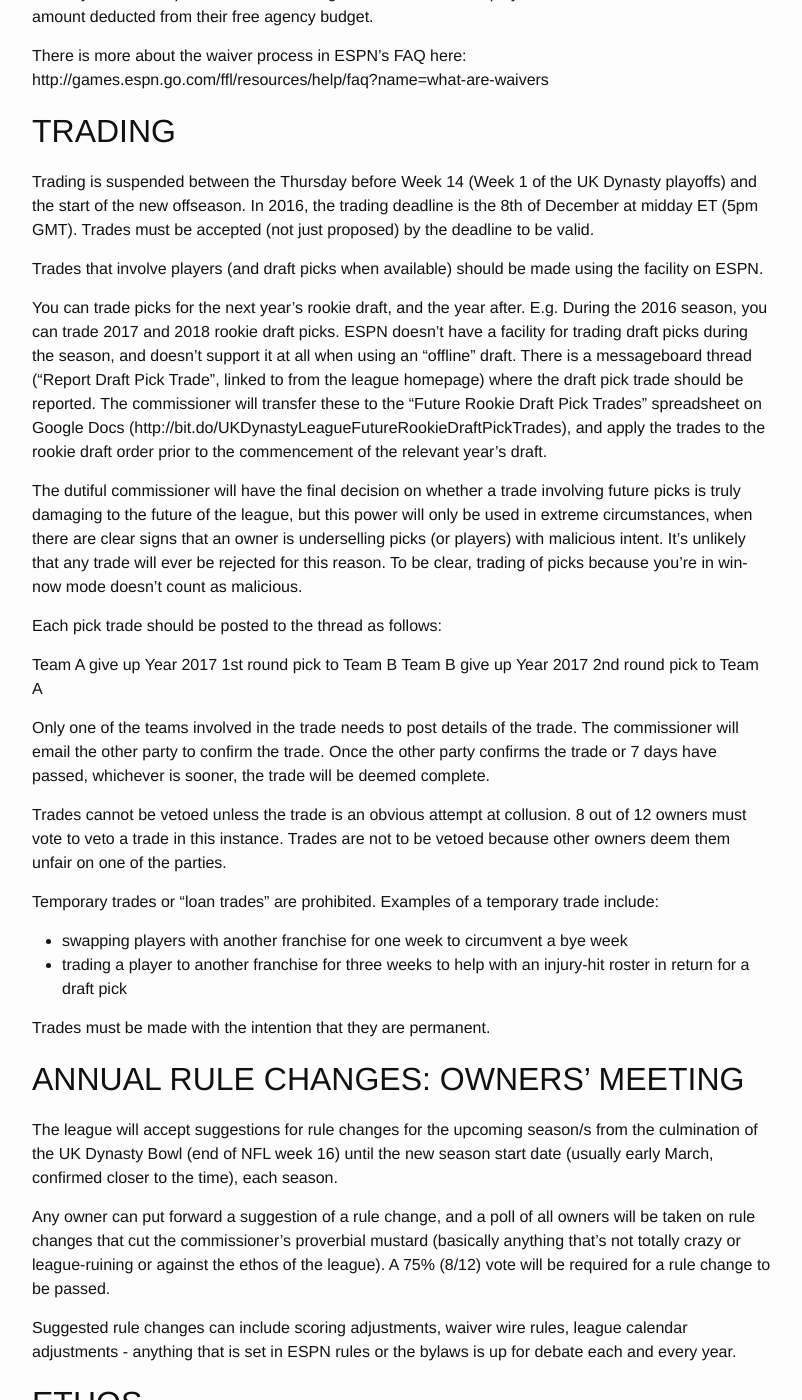
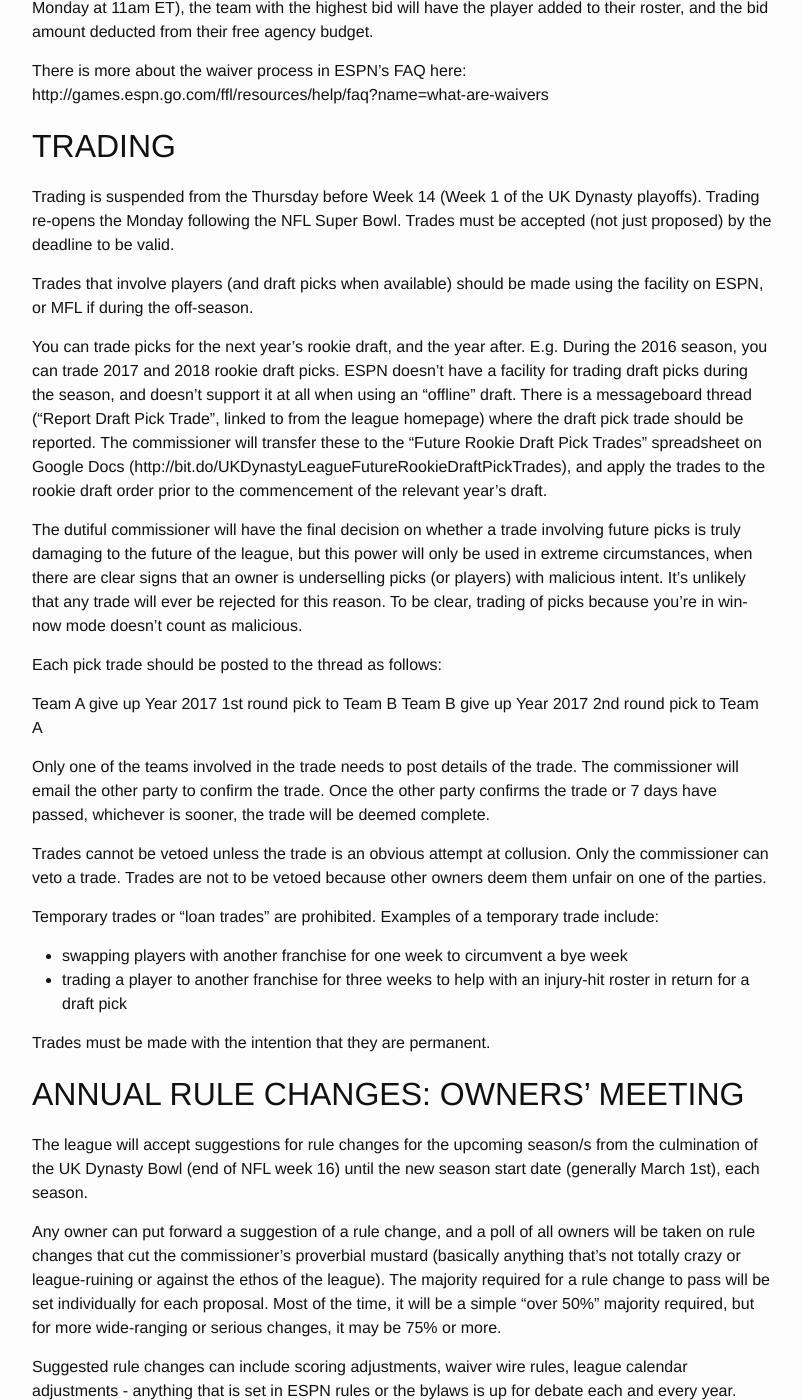
Before and after one commit to UKDynasty/ukdynasty.github.io, a Jekyll site: the page built from bylaws/index.md, in a window 1280 px wide and 1400 px high, scrolled down 2709 px. Shown: the whole window, without its empty margins (238-1040 px from the left). Built offline with Jekyll 4.4.1, drawn with Linux system fonts in a browser that asks for light colours; some of the changed text lies outside the part shown.

Commit message:
Update bylaws with rule changes from 2017 Owners' Meeting

```diff
--- a/bylaws/index.md
+++ b/bylaws/index.md
@@ -41,13 +41,15 @@
 
 The winners of each division will receive a bye to the Regional Final. 2nd and 3rd spots will play off in the Regional Semi-Finals for the right to play in the Regional Final. The winners of each of the Regional Finals will face each other in the UK Dynasty Final.
 
-## ROOKIE DRAFT
+## ROOKIE
 
 There will be no separate rookie draft for the inaugural 2016 season. Rookies will be included in the initial startup draft.
 
-From the second season and beyond, a 5-round rookie draft (slow email style) will be held starting approximately two weeks after the NFL draft, using the draft facility on MyFantasyLeague.com. Each team will have 1 draft pick for each round. These picks are tradeable during the season prior to that season’s draft (see TRADING, below). An 8 hour pick clock will be in use, with the clock paused between the hours of midnight and 5am.
+The 2017 rookie draft will be a 5-round rookie draft (slow email style), held sometime in May (date TBC), using the draft facility on MyFantasyLeague.com. Each team will have 1 draft pick for each round. Picks are tradeable, and immediately processed with commissioner approval during the draft. A 10 hour pick clock will be in use, with the clock paused between the hours of 10pm and 6am.
 
-At the end of the first rookie draft (start of the 2017 season), the roster size will be expanded to 25, to account for the first influx of rookies.
+At the start of the 2017 rookie draft, the roster size will be expanded to 25.
+
+From 2018 onwards, the rookie draft will be 4 rounds.
 
 From the off-season before season 3 (start of the 2018 season) and beyond, an off-season roster size of 30 will apply from the close of the rookie draft until 2 weeks before the start of the NFL season, to allow owners to evaluate their players before bringing the roster within the 25-man limit.
 
@@ -80,7 +82,7 @@
 
 ## WAIVERS/FREE AGENTS
 
-The league uses the "Free Agent Auction (Continuous)" system of managing free agents during the season. Each team has a budget of $100 which can be used to bid on free agents throughout the season. The $100 will be assigned to each team on league opening each season (around March). Free agents (all non-drafted players and anybody dropped from rosters) are available to bid on at all times.
+The league uses the "Free Agent Auction (Continuous)" system of managing free agents during the season. Each team has a budget of $200 which can be used to bid on free agents throughout the season. The $200 will be assigned to each team on league opening each season (around March 1st). Free agents (all non-drafted players and anybody dropped from rosters) are available to bid on at all times.
 
 During the season (start of week 1 onwards), bids will be processed at 11am ET (4pm UK most of the year-round) on every day of the week except Tuesday.
 
@@ -92,9 +94,9 @@
 
 ## TRADING
 
-Trading is suspended between the Thursday before Week 14 (Week 1 of the UK Dynasty playoffs) and the start of the new offseason. In 2016, the trading deadline is the 8th of December at midday ET (5pm GMT). Trades must be accepted (not just proposed) by the deadline to be valid.
+Trading is suspended from the Thursday before Week 14 (Week 1 of the UK Dynasty playoffs). Trading re-opens the Monday following the NFL Super Bowl. Trades must be accepted (not just proposed) by the deadline to be valid.
 
-Trades that involve players (and draft picks when available) should be made using the facility on ESPN.
+Trades that involve players (and draft picks when available) should be made using the facility on ESPN, or MFL if during the off-season.
 
 You can trade picks for the next year’s rookie draft, and the year after. E.g. During the 2016 season, you can trade 2017 and 2018 rookie draft picks. ESPN doesn't have a facility for trading draft picks during the season, and doesn’t support it at all when using an “offline” draft. There is a messageboard thread (“Report Draft Pick Trade”, linked to from the league homepage) where the draft pick trade should be reported. The commissioner will transfer these to the “Future Rookie Draft Pick Trades” spreadsheet on Google Docs (http://bit.do/UKDynastyLeagueFutureRookieDraftPickTrades), and apply the trades to the rookie draft order prior to the commencement of the relevant year’s draft.
 
@@ -107,7 +109,7 @@
 
 Only one of the teams involved in the trade needs to post details of the trade. The commissioner will email the other party to confirm the trade. Once the other party confirms the trade or 7 days have passed, whichever is sooner, the trade will be deemed complete.
 
-Trades cannot be vetoed unless the trade is an obvious attempt at collusion. 8 out of 12 owners must vote to veto a trade in this instance. Trades are not to be vetoed because other owners deem them unfair on one of the parties.
+Trades cannot be vetoed unless the trade is an obvious attempt at collusion. Only the commissioner can veto a trade. Trades are not to be vetoed because other owners deem them unfair on one of the parties.
 
 Temporary trades or “loan trades” are prohibited. Examples of a temporary trade include:
 
@@ -118,9 +120,9 @@
 
 ## ANNUAL RULE CHANGES: OWNERS’ MEETING
 
-The league will accept suggestions for rule changes for the upcoming season/s from the culmination of the UK Dynasty Bowl (end of NFL week 16) until the new season start date (usually early March, confirmed closer to the time), each season.
+The league will accept suggestions for rule changes for the upcoming season/s from the culmination of the UK Dynasty Bowl (end of NFL week 16) until the new season start date (generally March 1st), each season.
 
-Any owner can put forward a suggestion of a rule change, and a poll of all owners will be taken on rule changes that cut the commissioner's proverbial mustard (basically anything that's not totally crazy or league-ruining or against the ethos of the league). A 75% (8/12) vote will be required for a rule change to be passed.
+Any owner can put forward a suggestion of a rule change, and a poll of all owners will be taken on rule changes that cut the commissioner's proverbial mustard (basically anything that's not totally crazy or league-ruining or against the ethos of the league). The majority required for a rule change to pass will be set individually for each proposal. Most of the time, it will be a simple "over 50%" majority required, but for more wide-ranging or serious changes, it may be 75% or more.
 
 Suggested rule changes can include scoring adjustments, waiver wire rules, league calendar adjustments - anything that is set in ESPN rules or the bylaws is up for debate each and every year.
 
```
